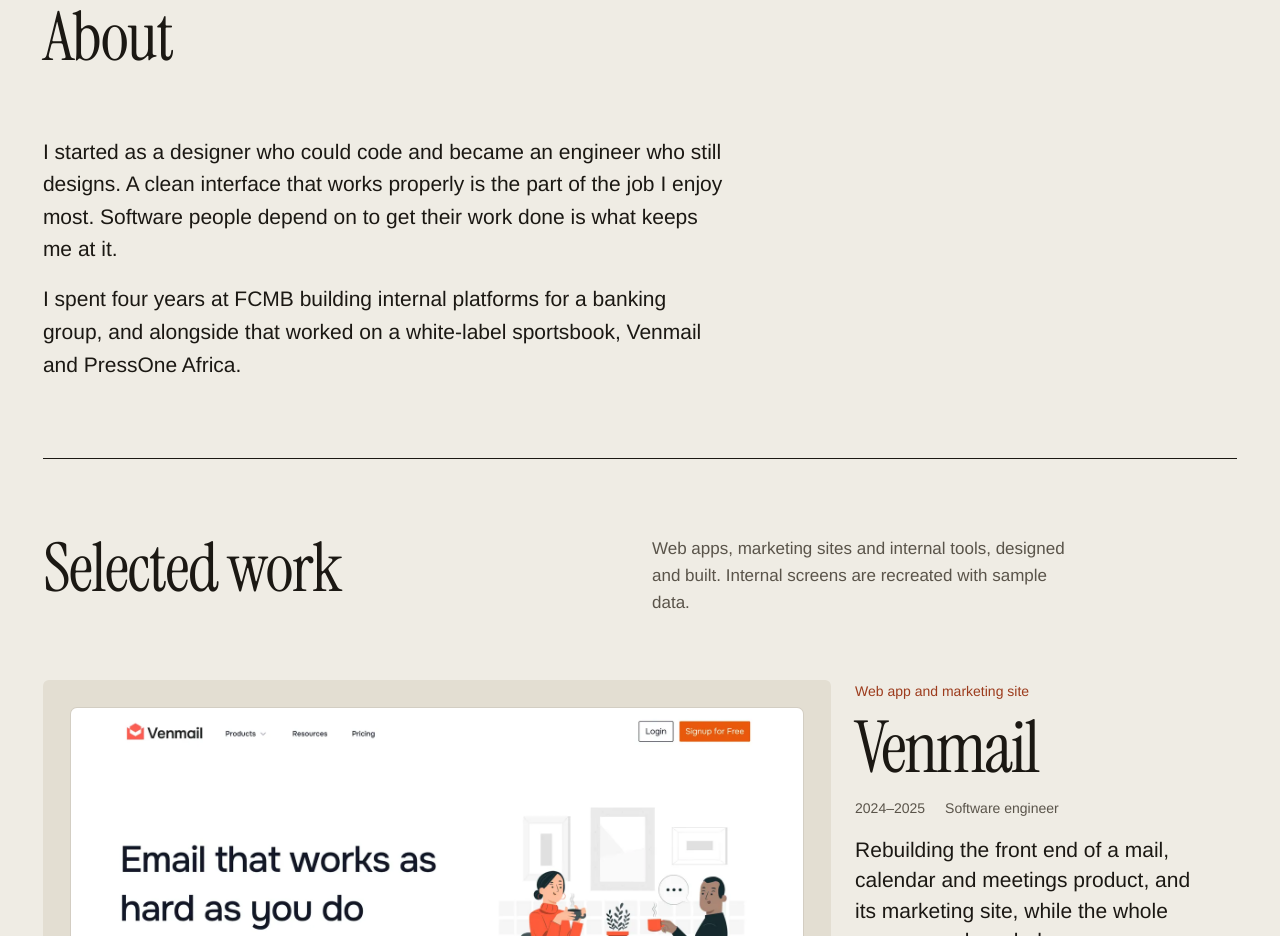
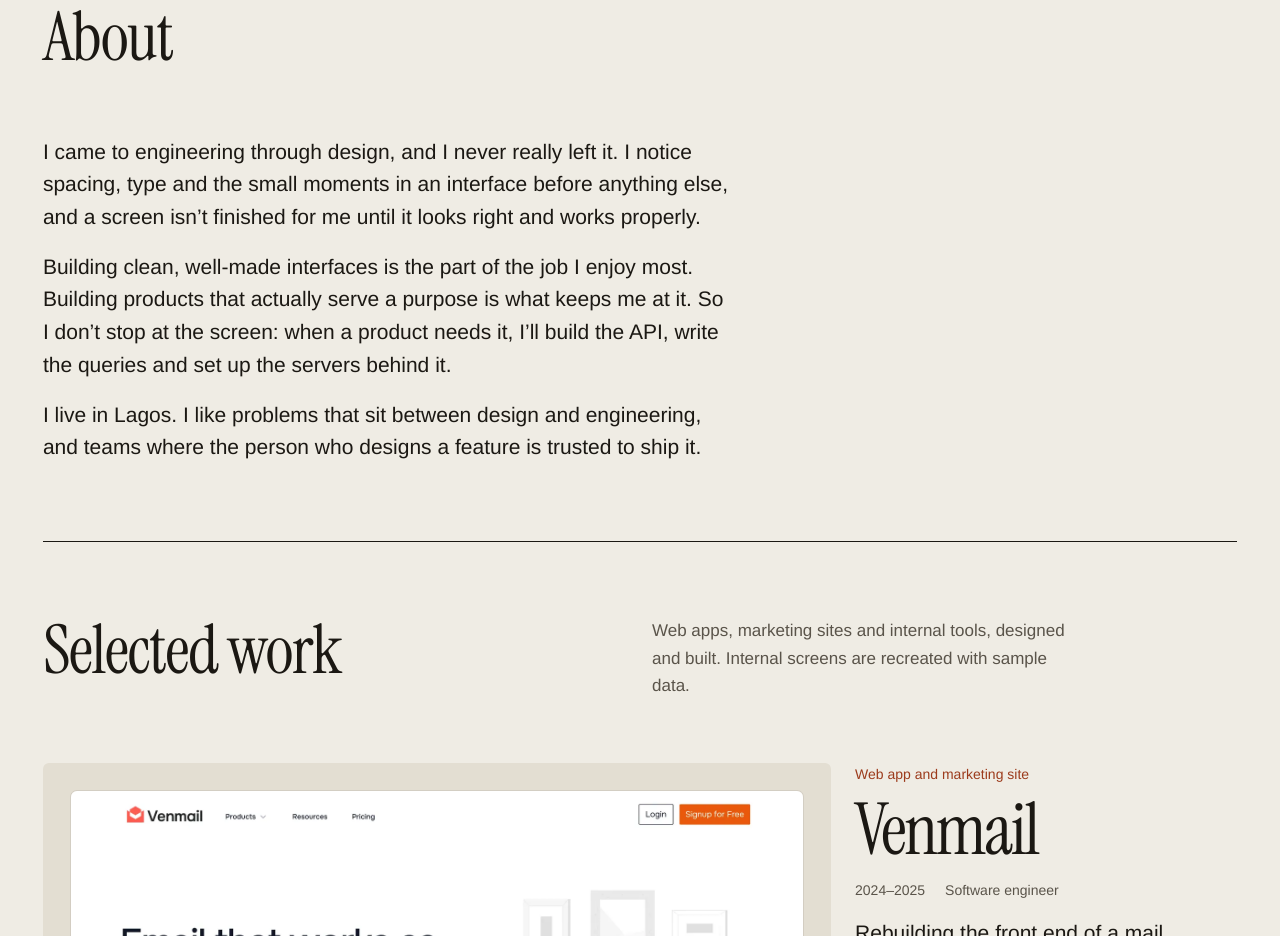
Before and after one commit to loluskii/portfolio, an Astro site: page / in a window 1280 px wide. Shown: the part 880-1816 px from the top of the page. Built offline with nearby package versions, Linux system fonts and the light colour scheme; Astro itself is replaced by a stand-in of ours.

Commit message:
Rewrite About as a personal introduction, without employers
Co-Authored-By: Claude Opus 5.5 <noreply@anthropic.com>
Claude-Session: https://claude.ai/code/session_01YbvedjYCZ16XnzD45Wqwo6

```diff
--- a/src/pages/index.astro
+++ b/src/pages/index.astro
@@ -26,8 +26,9 @@ const selected = projects.filter((p) => p.home).sort((a, b) => a.home! - b.home!
     </div>
     <div class="prose">
       <div>
-        <p>I started as a designer who could code and became an engineer who still designs. A clean interface that works properly is the part of the job I enjoy most. Software people depend on to get their work done is what keeps me at it.</p>
-        <p>I spent four years at FCMB building internal platforms for a banking group, and alongside that worked on a white-label sportsbook, Venmail and PressOne Africa.</p>
+        <p>I came to engineering through design, and I never really left it. I notice spacing, type and the small moments in an interface before anything else, and a screen isn’t finished for me until it looks right and works properly.</p>
+        <p>Building clean, well-made interfaces is the part of the job I enjoy most. Building products that actually serve a purpose is what keeps me at it. So I don’t stop at the screen: when a product needs it, I’ll build the API, write the queries and set up the servers behind it.</p>
+        <p>I live in Lagos. I like problems that sit between design and engineering, and teams where the person who designs a feature is trusted to ship it.</p>
       </div>
     </div>
   </section>
```
